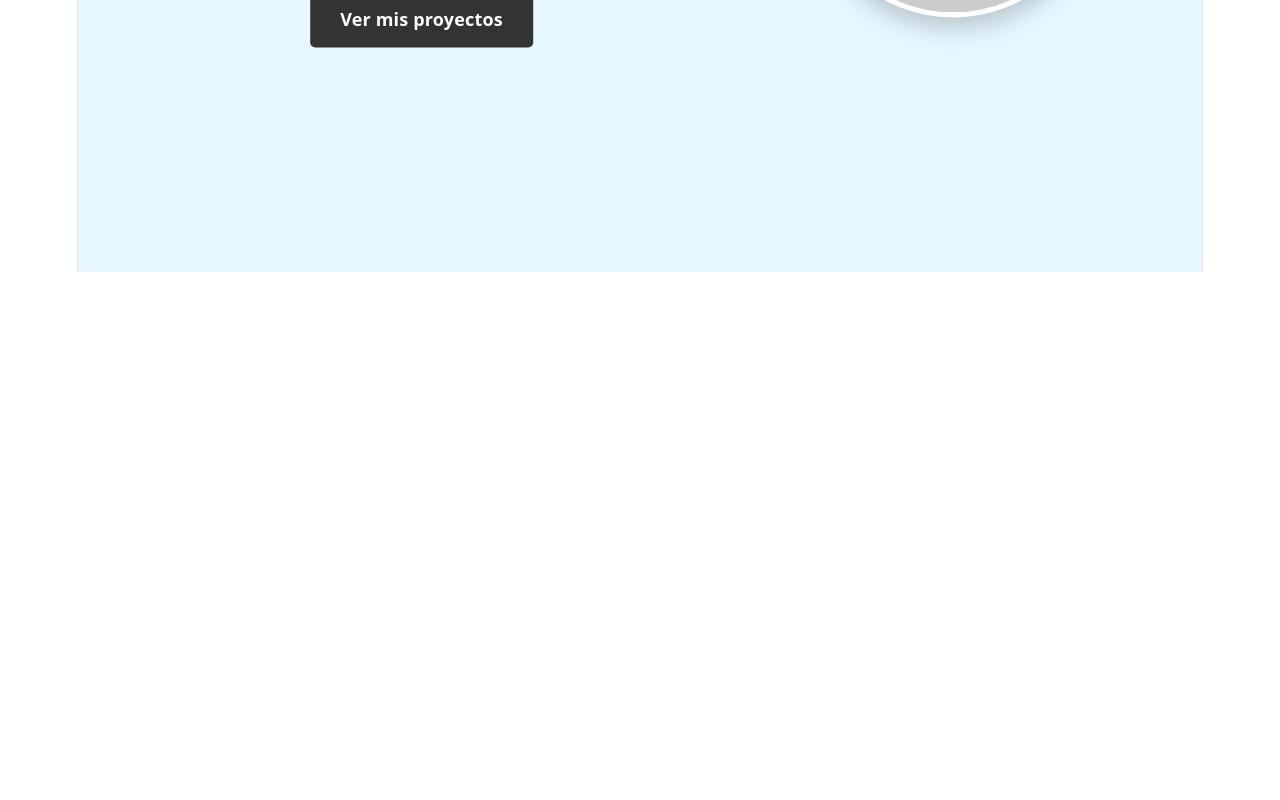
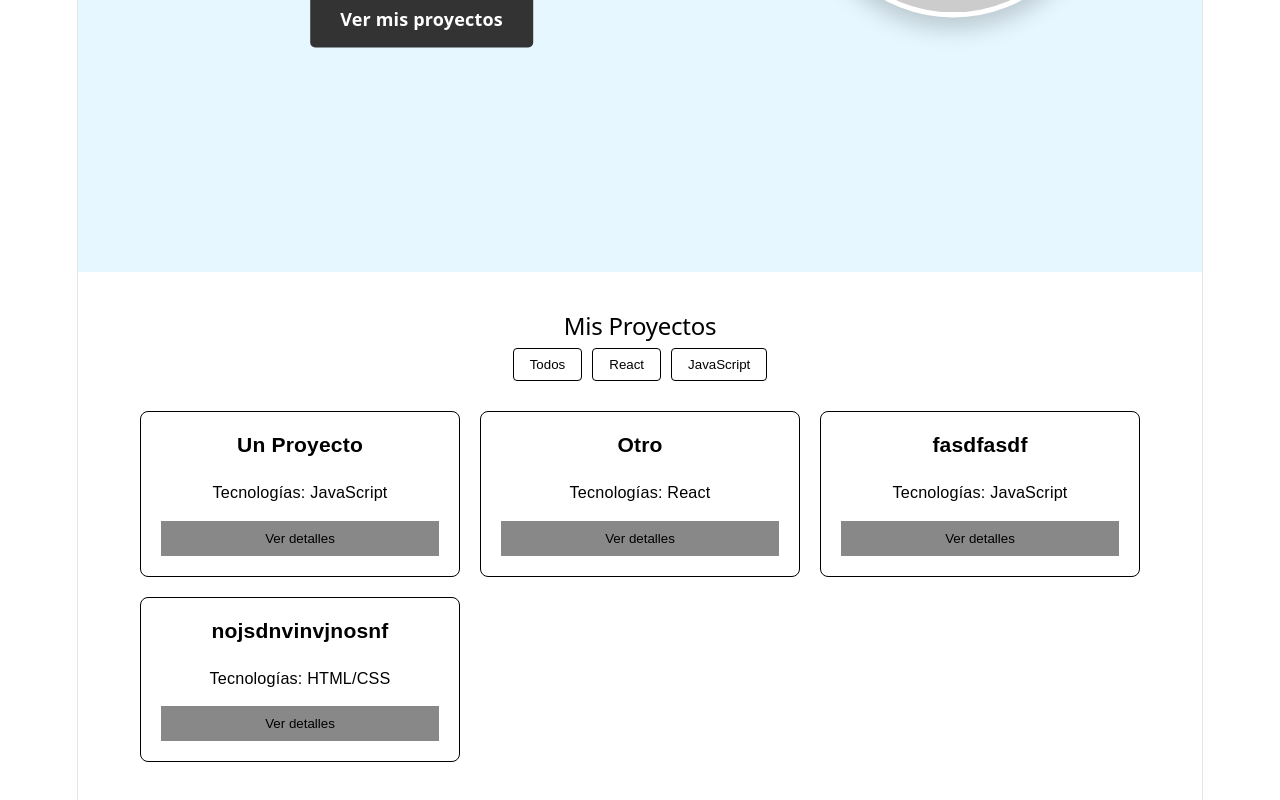
Before and after one commit to Yeraiii08/Portfolio, a React app: page / in a window 1280 px wide. Shown: the part 528-1328 px from the top of the page. Before the commit the page ends 800 px from the top, so only its background shows below. Built offline with nearby package versions, Linux system fonts and the light colour scheme; the HTML template or start-up script is replaced by a standard one.

Commit message:
Apartado de proyectos terminado

```diff
--- a/src/App.jsx
+++ b/src/App.jsx
@@ -1,6 +1,7 @@
 import React, { useState, useEffect } from 'react';
 import Navbar from './componentes/Navbar';
 import Inicio from './componentes/Inicio';
+import Proyectos from './componentes/Proyectos';
 import './App.css';
 
 function App() {
@@ -20,8 +21,9 @@ function App() {
 
   return (
     <div>
-      <Navbar toggleTheme={toggleTheme} isDarkMode={isDarkMode} />
-      <Inicio />
+      <Navbar toggleTheme={toggleTheme} isDarkMode={isDarkMode}/>
+      <Inicio/>
+      <Proyectos/>
     </div>
   )
 }
--- /dev/null
+++ b/src/componentes/Proyectos.css
@@ -0,0 +1,62 @@
+.projects-section {
+  padding: 40px 20px;
+  max-width: 1000px;
+  margin: 0 auto;
+  font-family: sans-serif;
+}
+
+.projects-section h2 {
+  text-align: center;
+  color: #000000;
+}
+.filtros {
+  display: flex;
+  justify-content: center;
+  gap: 10px;
+  margin-bottom: 30px;
+}
+
+.filtros button {
+  padding: 8px 16px;
+  cursor: pointer;
+  border: 1px solid black;
+  background-color: white;
+  color: black;
+  border-radius: 4px;
+  transition: all 0.3s ease;
+}
+
+.projects-grid {
+  display: grid;
+  grid-template-columns: repeat(auto-fill, minmax(250px, 1fr));
+  gap: 20px;
+}
+
+.project-card {
+  border: 1px solid #000000;
+  padding: 20px;
+  border-radius: 8px;
+  background-color: #ffffff;
+  transition: transform 0.2s;
+  display: flex;
+  flex-direction: column;
+  justify-content: space-between;
+}
+
+.project-card h3 {
+  margin-top: 0;
+  color: black;
+}
+
+.project-card p {
+  font-size: 0.9rem;
+  color: black;
+}
+
+.project-card button {
+  margin-top: 15px;
+  padding: 10px;
+  border: none;
+  cursor: pointer;
+  background-color: #888888;
+}
--- /dev/null
+++ b/src/componentes/Proyectos.jsx
@@ -0,0 +1,66 @@
+import React, { useState, useEffect } from 'react';
+import './Proyectos.css';
+
+const Projects = () => {
+  const misProyectos = [
+    { id: 1, nombre: "Un Proyecto", lenguaje: "JavaScript" },
+    { id: 2, nombre: "Otro", lenguaje: "React" },
+    { id: 3, nombre: "fasdfasdf", lenguaje: "JavaScript" },
+    { id: 4, nombre: "nojsdnvinvjnosnf", lenguaje: "HTML/CSS" }
+  ];
+
+  const [filtro, setFiltro] = useState('Todos');
+  const [proyectosMostrados, setProyectosMostrados] = useState(misProyectos);
+
+  useEffect(() => {
+    if (filtro === 'Todos') {
+      setProyectosMostrados(misProyectos);
+    } else {
+      const filtrados = misProyectos.filter(proyecto =>
+        proyecto.lenguaje.includes(filtro)
+      );
+      setProyectosMostrados(filtrados);
+    }
+  }, [filtro]);
+
+  return (
+    <section id="projects" className="projects-section">
+      <h2>Mis Proyectos</h2>
+
+      <div className="filtros">
+        <button
+          className={filtro === 'Todos' ? 'active' : ''}
+          onClick={() => setFiltro('Todos')}
+        >
+          Todos
+        </button>
+        <button
+          className={filtro === 'React' ? 'active' : ''}
+          onClick={() => setFiltro('React')}
+        >
+          React
+        </button>
+        <button
+          className={filtro === 'JavaScript' ? 'active' : ''}
+          onClick={() => setFiltro('JavaScript')}
+        >
+          JavaScript
+        </button>
+      </div>
+
+      <div className="projects-grid">
+        {proyectosMostrados.map((proyecto) => (
+          <div key={proyecto.id} className="project-card">
+            <div className="project-content">
+              <h3>{proyecto.nombre}</h3>
+              <p>Tecnologías: {proyecto.lenguaje}</p>
+            </div>
+            <button className="btn-details" onClick={() => alert("El modal lo haré mañana")}>Ver detalles</button>
+          </div>
+        ))}
+      </div>
+    </section>
+  );
+};
+
+export default Projects;
```
